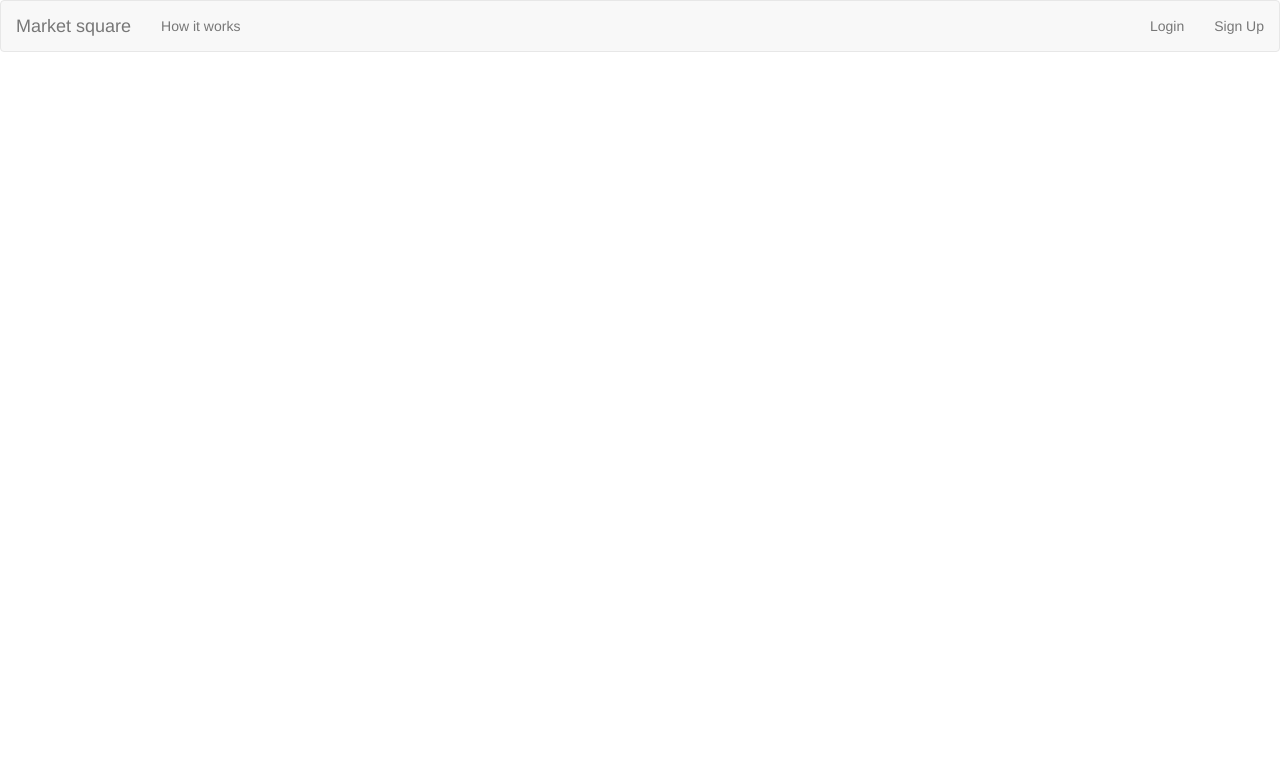
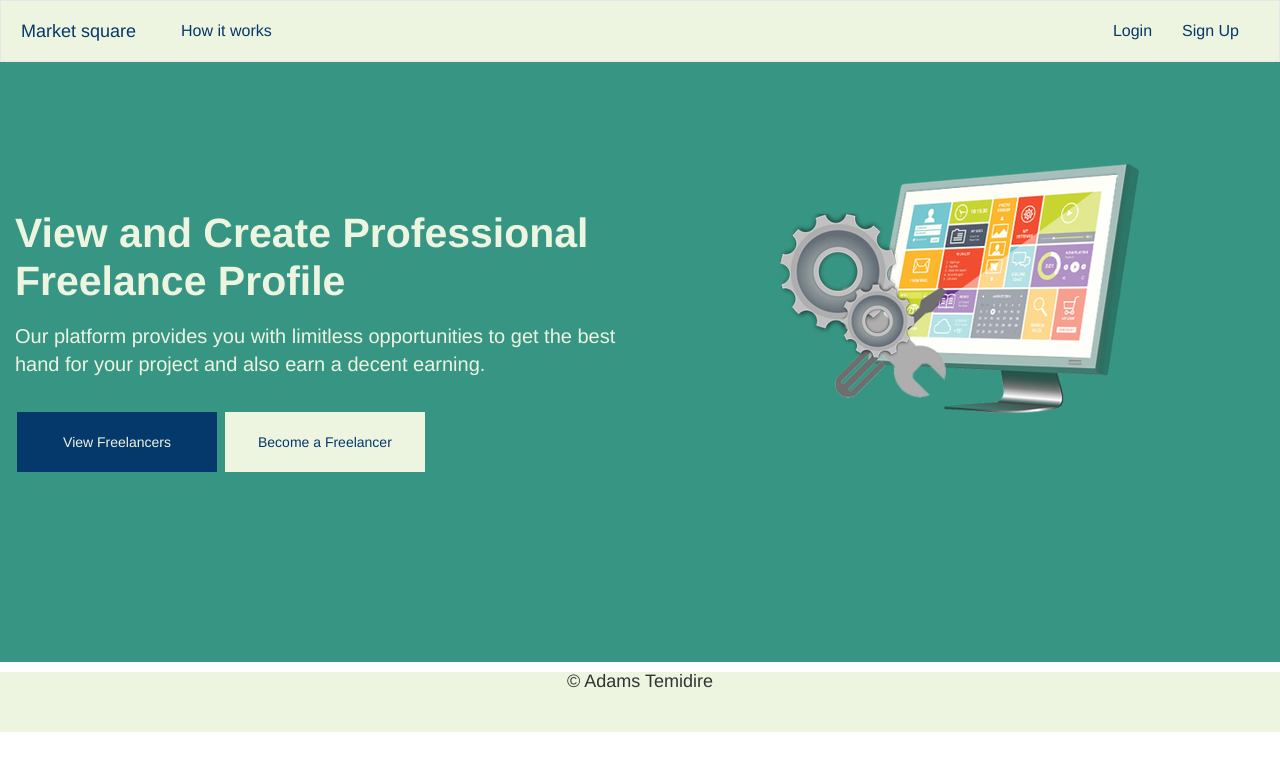
Before and after one commit to gr8temi/freelance-market, a website: page public/index.html in a window 1280 px wide. Drawn offline with Linux system fonts and the light colour scheme.

Commit message:
Modify index page

```diff
--- a/public/index.html
+++ b/public/index.html
@@ -1,6 +1,7 @@
 <html>
 <head>
 <link rel="stylesheet" href="static\css\bootstrap.min.css">
+<link rel="stylesheet" href="static\css\main.css">
 </head>
 <body>
 
@@ -27,7 +28,50 @@
         </ul>
      </div><!-- /.navbar-collapse -->
  </nav>
+ <div class="banner">
+     <div class="col-xs-6 col-sm-6 col-md-6 col-lg-6">
+         <div class="ban">
+         <h1 class="banner-header">View and Create Professional Freelance Profile</h1>
+         <h5 class="desc">Our platform provides you with limitless opportunities to get the best hand for your project and
+             also earn a decent earning.
+         </h5>
+         <div>
+           <button class="btn btn-free">View Freelancers</button>
+         <button class="btn btn-become">Become a Freelancer</button>
+         </div>
+         </div>
 
+
+     </div>
+     <div class="col-xs-6 col-sm-6 col-md-6 col-lg-6"style="height:100%;">
+
+         <div id="carousel-id" class="carousel hidden-xs " data-ride="carousel">
+             <div class="carousel-inner">
+                 <div class="item" style="align-items:center;">
+                     <center><img alt="First slide" src="static/img/softwares.png"></center>
+                     <div class="text">
+                         <p>Software Development Freelancers </p>
+                     </div>
+                 </div>
+                 <div class="item">
+                     <center><img src="static/img/photography.png"></center>
+                 </div>
+                 <div class="item active">
+                     <center><img  src="static/img/androids.png"></center>
+                 </div>
+             </div>
+            </div>
+    </div>
+
+ </div>
+     <div class="row">
+        <div class="footer">
+            <center>
+                <h4>&copy; Adams Temidire</h4>
+            </center>
+        </div>
+    </div>
 </body>
+<script src="static\js\jquery.min.js"></script>
 <script src="static\js\bootstrap.min.js"></script>
 </html>
--- a/public/static/css/main.css
+++ b/public/static/css/main.css
@@ -0,0 +1,114 @@
+.navbar-nav {
+
+    float: left;
+    margin: 10px;
+
+}
+.navbar-default {
+
+    background-color: #EDF5E1;
+    border-color: #e7e7e7;
+
+}
+.navbar-default .navbar-nav > li > a {
+
+    color: #05386B;
+
+}
+.navbar-nav > li > a {
+
+    padding-top: 10px;
+    padding-bottom: 10px;
+    line-height: 20px;
+    font-size: 16px;
+
+}
+.navbar{
+    border-radius:0px;
+    margin-bottom: 0px;
+}
+.navbar-default .navbar-nav > li > a:focus, .navbar-default .navbar-nav > li > a:hover {
+
+    color: rgb(4, 37, 70);
+    background-color: transparent;
+
+}
+.banner{
+    width:100%;
+    height:600px;
+    background-color: #379683;
+}
+.ban{
+    position:absolute;
+    top:16vh;
+}
+
+.ban .btn{
+    height:60px;
+    width:200px;
+    border-radius: 0px;
+}
+.btn-free{
+    background-color: #05386B;
+    color:#EDF5E1;
+    margin:2px;
+}
+.btn-free:hover{
+    background-color: rgb(4, 37, 70);;
+    color:white;
+}
+.btn-become{
+    background-color: #EDF5E1;
+    color: #05386B;
+    margin:2px;
+}
+.btn-become:hover{
+    background-color: rgb(195, 214, 166);
+    color: #EDF5E1;
+}
+.navbar-default .navbar-brand {
+    color: #05386B;
+}
+.text{
+    position: absolute;
+    top:100%;
+    bottom:0;
+}
+.item{
+   margin-top: 4%;
+}
+.banner-header{
+    color:#EDF5E1;
+
+    font-size:41px;
+    /* font-size:2.5625rem; */
+    line-height:1.17;
+    /* color:inherit; */
+    font-weight:700;
+    margin-bottom:16px;
+}
+.navbar-brand{
+    margin:5px;
+}
+.footer{
+    width: 100%;
+    height:60px;
+    background-color: #EDF5E1;
+}
+.desc {
+    font-size:20px;
+    /* font-size:1.25rem; */
+    line-height:1.4;
+    margin-bottom:32px;
+    color:#EDF5E1;
+   }
+   @media (min-width:768px) {
+    .desc {
+     right:0
+    }
+   }
+.logback{
+    width:100%;
+    height:100%;
+    background-color: #379683;
+}
```
Also changed, not shown: public/static/img/android.png (added), public/static/img/androids.png (added), public/static/img/photo.png (added), public/static/img/photography.png (added), public/static/img/softwares.png (added).
